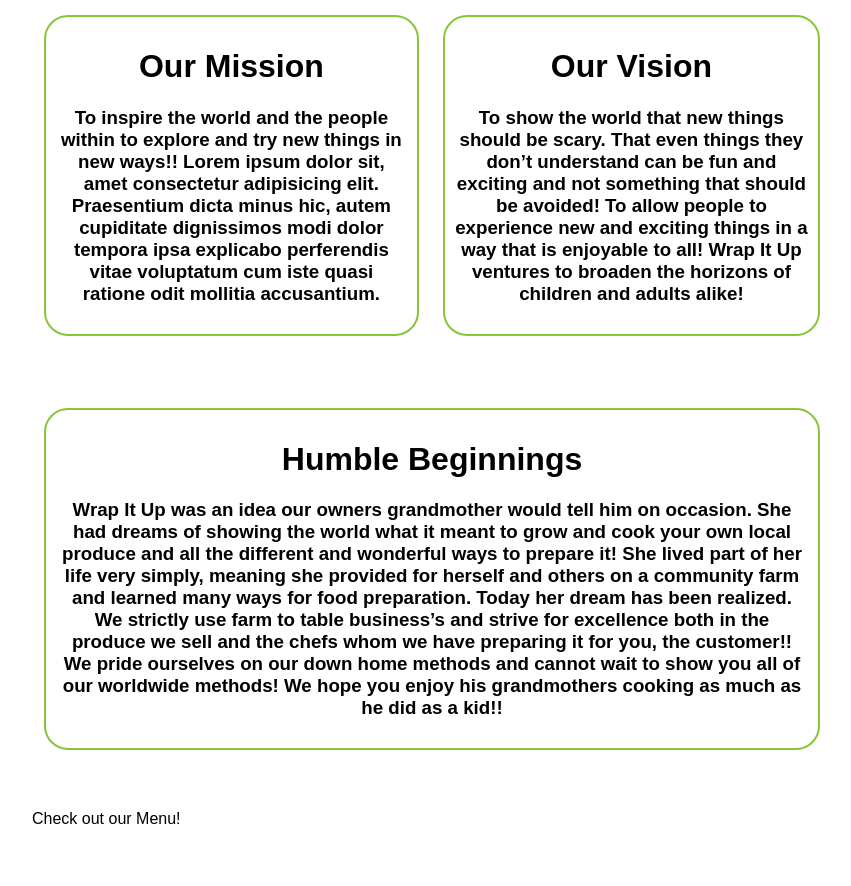
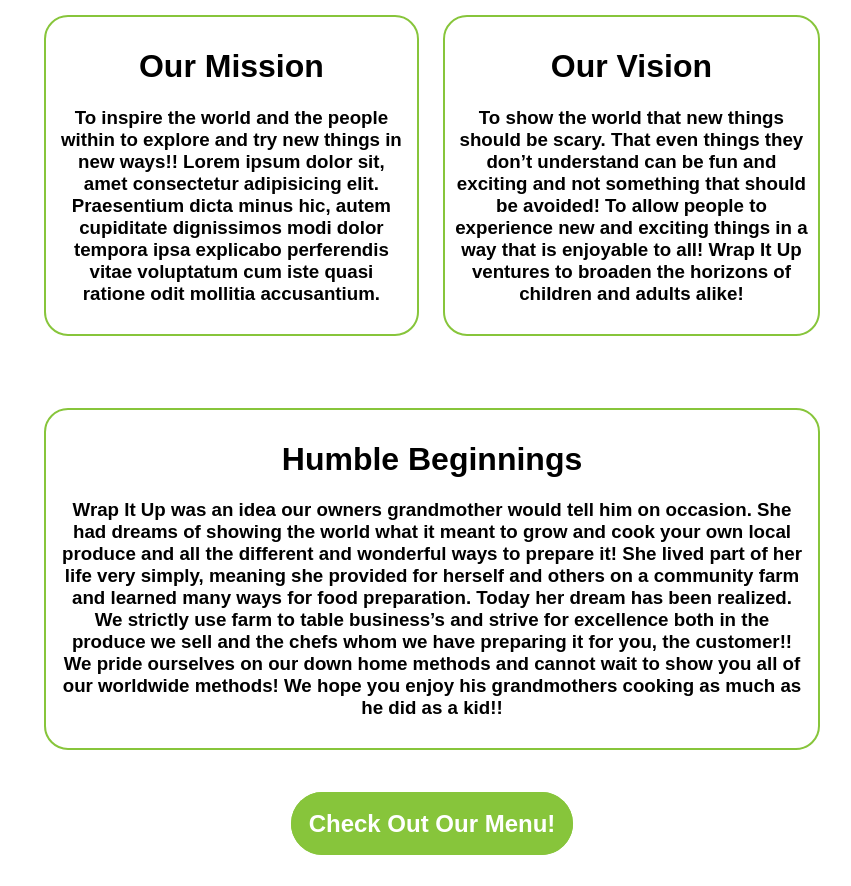
Before and after one commit to CJohnson1991/CJohnson1991.github.io, a plain HTML site: page projects/restuarant/index.html in a window 1280 px wide. Shown: the part 694-1580 px from the top of the page, without its empty margins (208-1059 px from the left). Drawn offline with Linux system fonts and the light colour scheme.

Commit message:
Yesterday

```diff
--- a/projects/restuarant/css/style.css
+++ b/projects/restuarant/css/style.css
@@ -71,8 +71,20 @@ body {
     text-align: center;
 }
 
-.content a {
-    border:
+#button {
+    margin-left: auto;
+    margin-right: auto;
+}
+
+#button a {
+    border: solid 2px #87c53b;
+    padding: 16px;
+    border-radius: 32px;
+    text-decoration: none;
+    color: white;
+    background-color: #87c53b;
+    font-weight: bold;
+    font-size: 24px;
 }
 
 @media screen
--- a/projects/restuarant/index.html
+++ b/projects/restuarant/index.html
@@ -64,7 +64,10 @@
             </div>
         </div>
         <div class="content">
-            <div
-            <a href="wiu-menu.html">Check out our Menu!</a>
+            <div id="button">
+
+                <a href="wiu-menu.html">Check Out Our Menu!</a>
+            </div>
+        </div>
     </body>
 </html>
```
